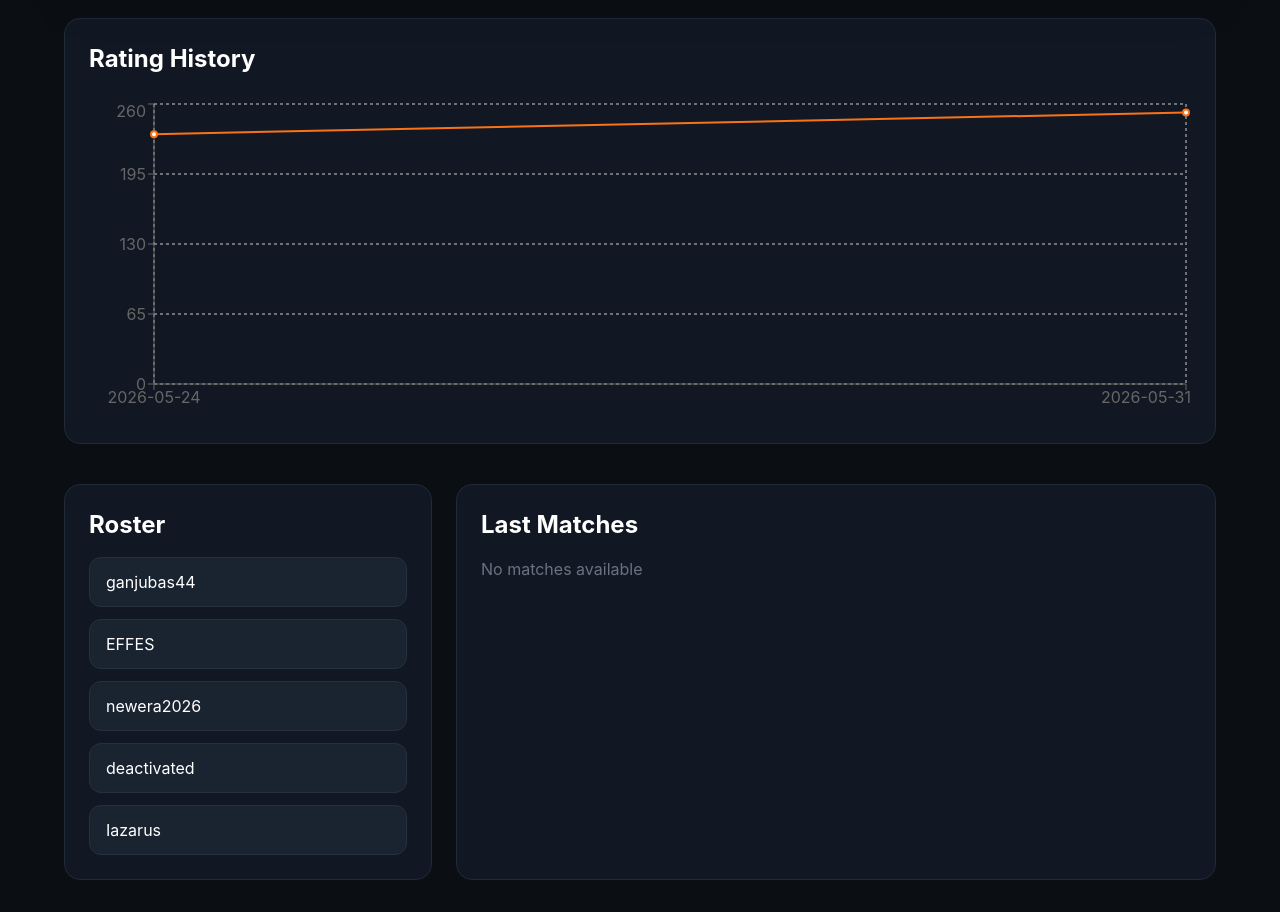
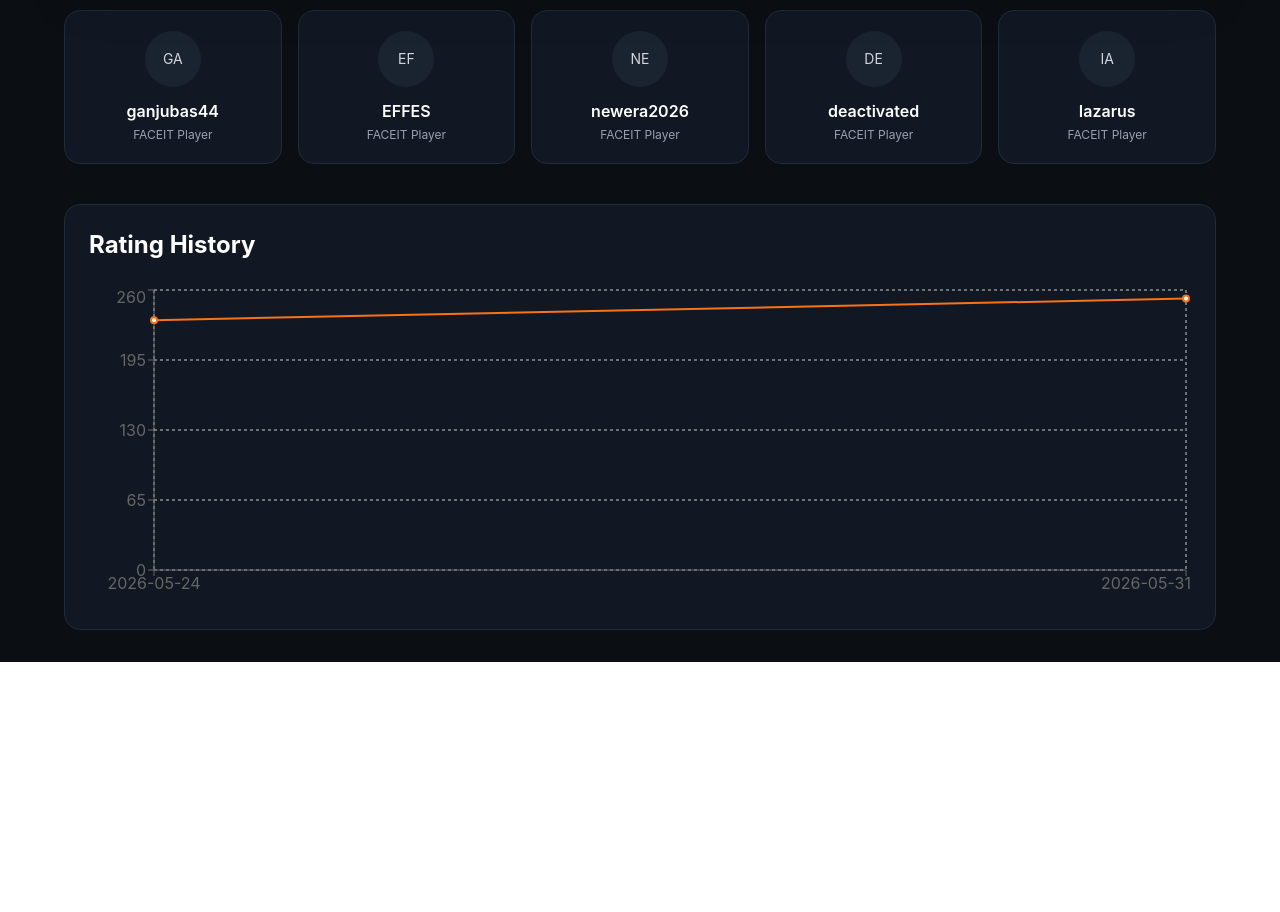
Before and after one commit to deniskpiska22-lang/esea-tracker, a React (Vite) app: page /teams/1337 in a window 1280 px wide. Shown: the part 500-1412 px from the top of the page. After the commit the page ends 1162 px from the top, so only its background shows below. Built offline with nearby package versions, Linux system fonts and the light colour scheme.

Commit message:
kartochki

```diff
--- a/src/data/teamHistory.json
+++ b/src/data/teamHistory.json
@@ -2,7 +2,7 @@
   "cybershoke-prospects": [
     { "week": "2026-05-19", "rating": 356 },
     { "week": "2026-05-26", "rating": 380 },
-    { "week": "2026-05-31", "rating": 380 }
+    { "week": "2026-05-31", "rating": 377 }
   ],
   "enjoy": [
     { "week": "2026-05-19", "rating": 344 },
--- a/src/pages/TeamPage.jsx
+++ b/src/pages/TeamPage.jsx
@@ -142,7 +142,47 @@ function TeamPage() {
       </div>
     </div>
 
-      {/* 📈 GRAPH */}
+{/* 🧑 PLAYERS CARDS (SAFE + MIXED DATA SUPPORT) */}
+<div className="max-w-6xl mx-auto mt-8 flex gap-4">
+
+  {(team.players ?? []).slice(0, 5).map((p) => {
+
+    const nickname = typeof p === "string" ? p : p.nickname;
+    const elo = typeof p === "object" ? p.elo : null;
+    const rating = typeof p === "object" ? p.rating : null;
+
+    return (
+      <a
+        key={nickname}
+        href={`https://www.faceit.com/en/players/${nickname}`}
+        target="_blank"
+        rel="noreferrer"
+        className="flex-1 bg-[#111823] border border-[#1f2a3a] rounded-2xl p-5 hover:border-orange-500/40 transition hover:scale-[1.03]"
+      >
+        <div className="flex flex-col items-center text-center">
+
+          <div className="w-14 h-14 rounded-full bg-[#1a2330] mb-3 flex items-center justify-center text-sm text-gray-300">
+            {nickname.slice(0, 2).toUpperCase()}
+          </div>
+
+          <p className="font-semibold text-white">
+            {nickname}
+          </p>
+
+          <p className="text-xs text-gray-400 mt-1">
+            {elo && rating
+              ? `Elo: ${elo} • Rating: ${rating}`
+              : "FACEIT Player"}
+          </p>
+
+        </div>
+      </a>
+    );
+  })}
+
+</div>
+
+    {/* 📈 GRAPH (MOVED DOWN) */}
     <div className="max-w-6xl mx-auto mt-10 bg-[#111823] border border-[#1f2a3a] rounded-2xl p-6">
 
       <h2 className="text-2xl font-bold mb-6">
@@ -173,54 +213,10 @@ function TeamPage() {
       )}
     </div>
 
-      {/* ROSTER */}
-      <div className="max-w-6xl mx-auto mt-10 grid grid-cols-1 lg:grid-cols-3 gap-6">
-
-        <div className="bg-[#111823] border border-[#1f2a3a] rounded-2xl p-6">
-          <h2 className="text-2xl font-bold mb-4">Roster</h2>
-
-          <div className="space-y-3">
-            {(team.players ?? []).map((p) => (
-              <a
-                key={p}
-                href={`https://www.faceit.com/en/players/${p}`}
-                target="_blank"
-                rel="noreferrer"
-                className="block bg-[#1a2330] border border-[#263041] rounded-xl px-4 py-3 hover:border-orange-500/40"
-              >
-                {p}
-              </a>
-            ))}
-          </div>
-        </div>
-
-        <div className="lg:col-span-2 bg-[#111823] border border-[#1f2a3a] rounded-2xl p-6">
-          <h2 className="text-2xl font-bold mb-4">Last Matches</h2>
-
-          {(team.matches ?? []).length ? (
-            <div className="space-y-3">
-              {team.matches.map((m, i) => (
-                <div
-                  key={i}
-                  className="flex justify-between bg-[#1a2330] border border-[#263041] rounded-xl px-5 py-4"
-                >
-                  <span>{m.opponent}</span>
-                  <span className="text-orange-400 font-bold">
-                    {m.result}
-                  </span>
-                </div>
-              ))}
-            </div>
-          ) : (
-            <div className="text-gray-500">
-              No matches available
-            </div>
-          )}
-        </div>
+    {/* ❌ LAST MATCHES REMOVED */}
 
   </div>
-    </div>
-  )
+  );
 }
 
-export default TeamPage
+export default TeamPage;
```
Lines whose indentation alone changed are shown as unchanged.
